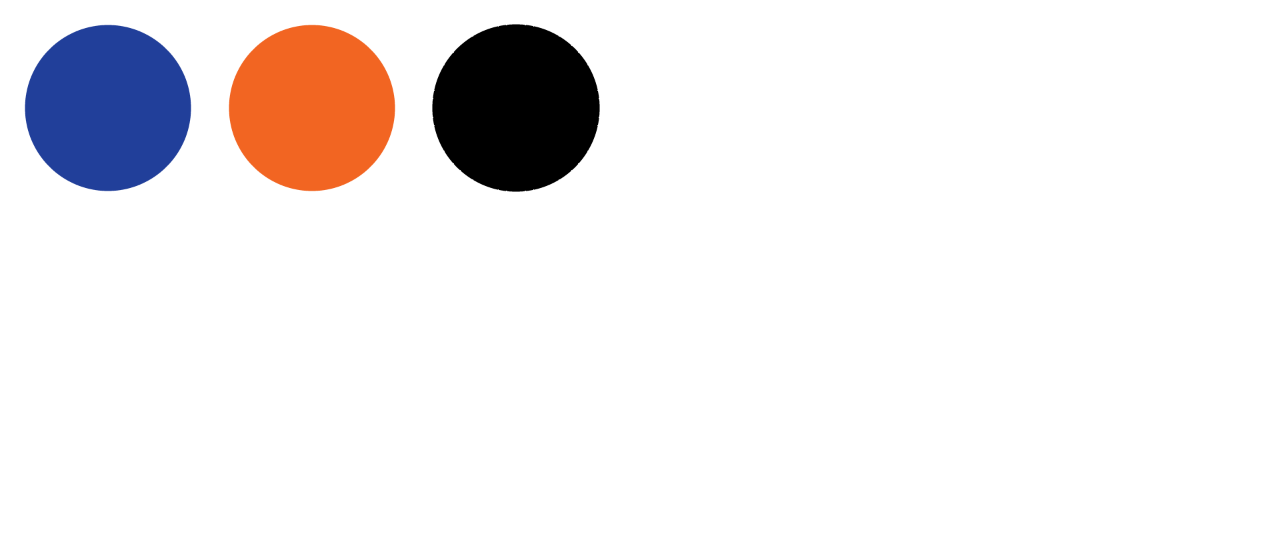
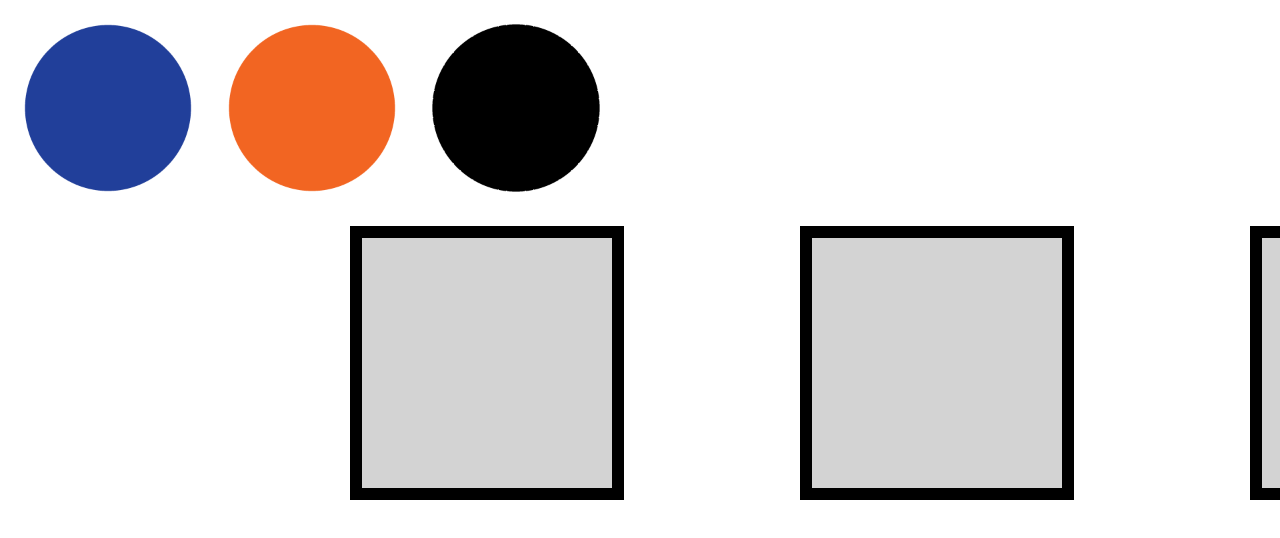
Before and after one commit to nikolasmcneal/Dr-Shanahan-Project, a plain HTML site: page index_2.html in a window 1280 px wide. Drawn offline with Linux system fonts and the light colour scheme.

Commit message:
fixed index.html and index_2.html

```diff
--- a/index_2.html
+++ b/index_2.html
@@ -19,6 +19,12 @@
   <audio id="one" src="jspsych/audio/one.mp3" >
         Your browser does not support the <code>audio</code> tag
     </audio>
+
+
+
+    <div id="div1" style="z-index: -1; position: fixed; left: 350px; bottom: 300px; width:250px;height:250px;border: 12px solid #000; background-color: lightgray;"></div>
+    <div id="div2" style="z-index: -1; position: fixed; left: 800px; bottom: 300px; width:250px;height:250px;border: 12px solid #000; background-color: lightgray;"></div>
+    <div id="div3" style="z-index: -1; position: fixed; left: 1250px; bottom: 300px; width:250px;height:250px;border: 12px solid #000; background-color: lightgray;"></div>
 
 
 
```
Also changed, not shown: index.html (+2 -2 lines).
